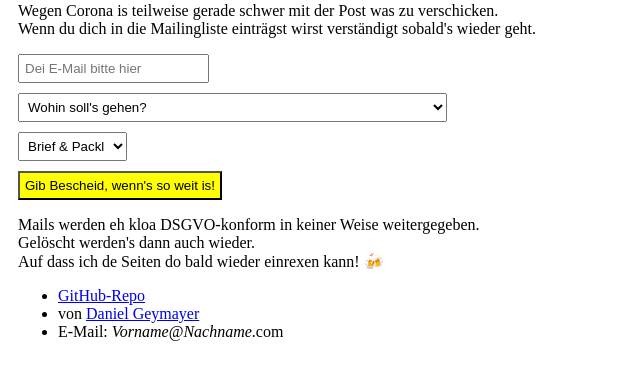
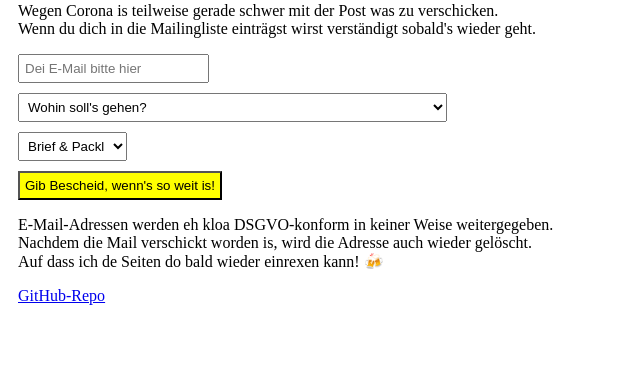
Before and after one commit to dag0310/corona-post, a PHP site: page / in a window 1280 px wide. Shown: the part 121-501 px from the top of the page, without its empty margins (0-640 px from the left). Run offline with PHP 8.4, Linux system fonts and the light colour scheme; some libraries are stand-ins or nearby versions.

Commit message:
Remove receiver with type and country from list as soon as email was sent

```diff
--- a/app/index.php
+++ b/app/index.php
@@ -103,15 +103,10 @@ if ($_SERVER['REQUEST_METHOD'] === 'POST') {
   <p><b>Daunksche, kriagst a Mail wenn's soweit is!</b></p>
   <?php endif ?>
   <p>
-    Mails werden eh kloa DSGVO-konform in keiner Weise weitergegeben.<br>
-    Gelöscht werden's dann auch wieder.<br>
+    E-Mail-Adressen werden eh kloa DSGVO-konform in keiner Weise weitergegeben.<br>
+    Nachdem die Mail verschickt worden is, wird die Adresse auch wieder gelöscht.<br>
     Auf dass ich de Seiten do bald wieder einrexen kann! 🍻
   </p>
-  <p>
-  <ul>
-    <li><a href="https://github.com/dag0310/corona-post" target="_blank">GitHub-Repo</a></li>
-    <li>von <a href="https://geymayer.com" target="_blank">Daniel Geymayer</a></li>
-    <li>E-Mail: <i>Vorname</i>@<i>Nachname</i>.com
-  </ul>
+  <p><a href="https://github.com/dag0310/corona-post" target="_blank">GitHub-Repo</a></p>
 </body>
 </html>
```
Also changed, not shown: 1 other file.
